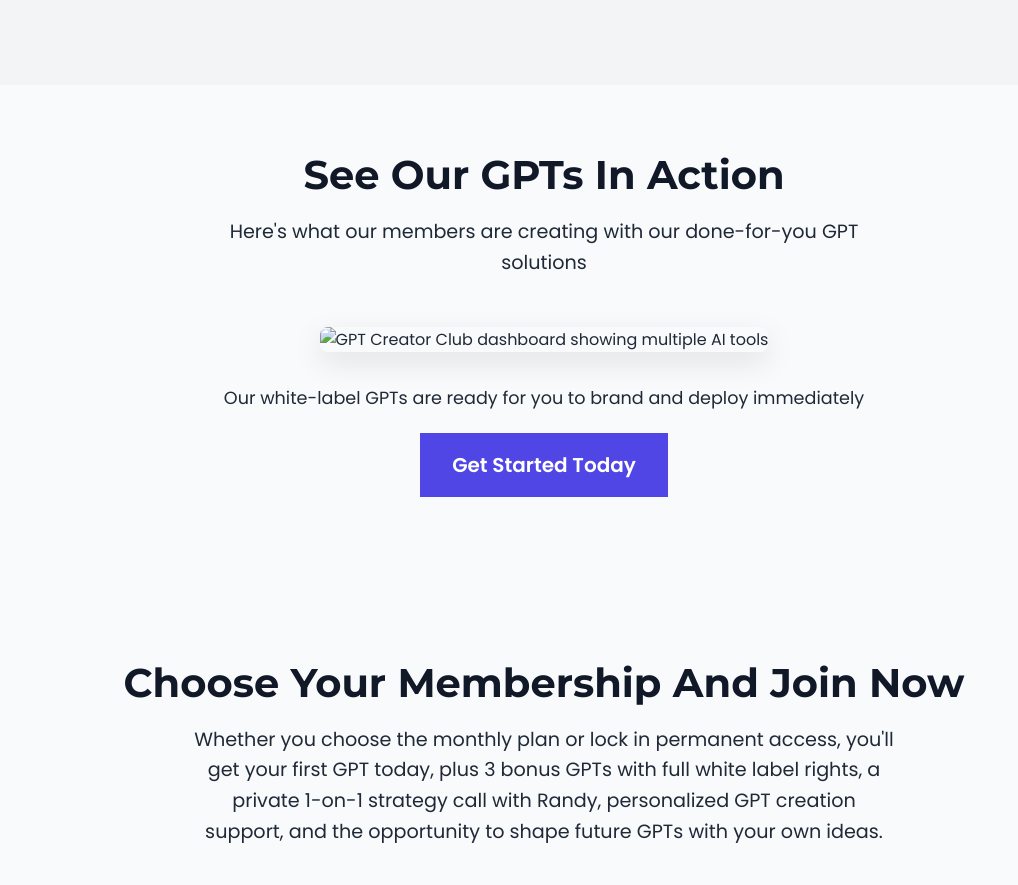
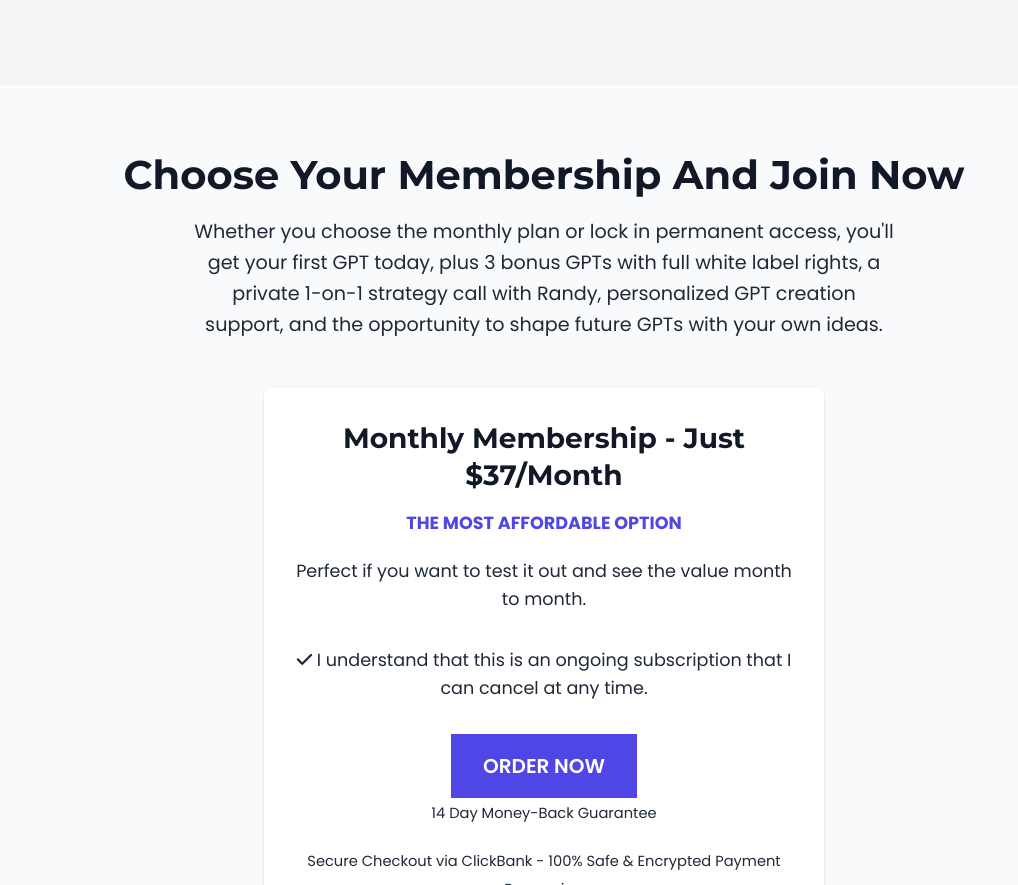
Before and after one commit to jackmora/gptcreatorclub, a plain HTML site: page index.html in a window 1280 px wide. Shown: the part 3088-3973 px from the top of the page, without its empty margins (96-1114 px from the left). Drawn offline with Linux system fonts and the light colour scheme.

Commit message:
Update index.html

```diff
--- a/index.html
+++ b/index.html
@@ -794,22 +794,6 @@
         </div>
     </section>
 
-     <section class="section">
-    <div class="container">
-        <div class="section-title">
-            <h2>See Our GPTs In Action</h2>
-            <p>Here's what our members are creating with our done-for-you GPT solutions</p>
-        </div>
-        <div class="text-center">
-            <img src="img1.pngg" alt="GPT Creator Club dashboard showing multiple AI tools" class="img-fluid" style="max-width: 800px; border-radius: 8px; box-shadow: 0 10px 30px rgba(0,0,0,0.1);">
-            <div class="my-4">
-                <p class="lead">Our white-label GPTs are ready for you to brand and deploy immediately</p>
-                <a href="#pricing" class="btn btn-primary btn-lg">Get Started Today</a>
-            </div>
-        </div>
-    </div>
-</section>
-
     <!-- Membership Options Section -->
     <section class="section">
         <div class="container">
```
